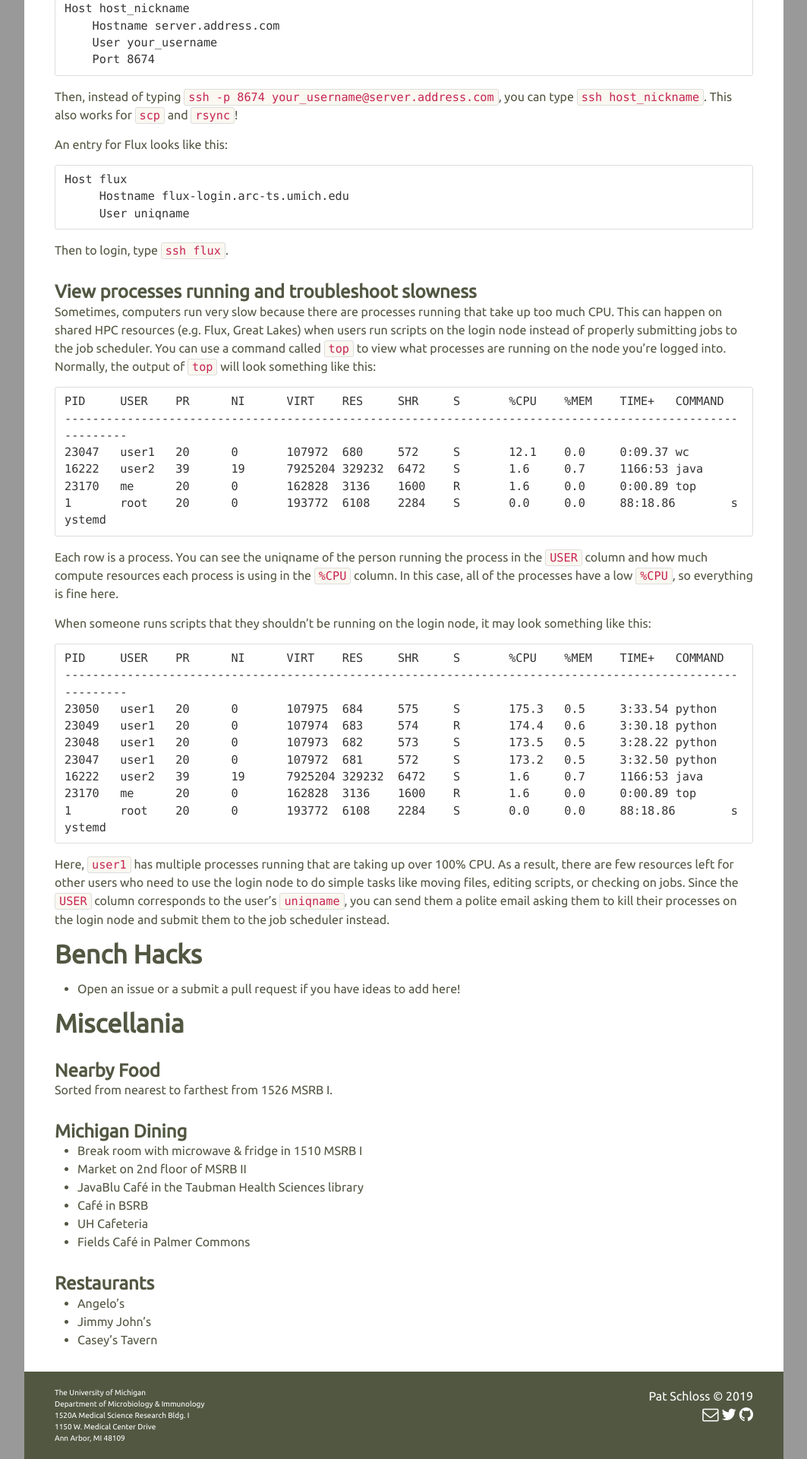
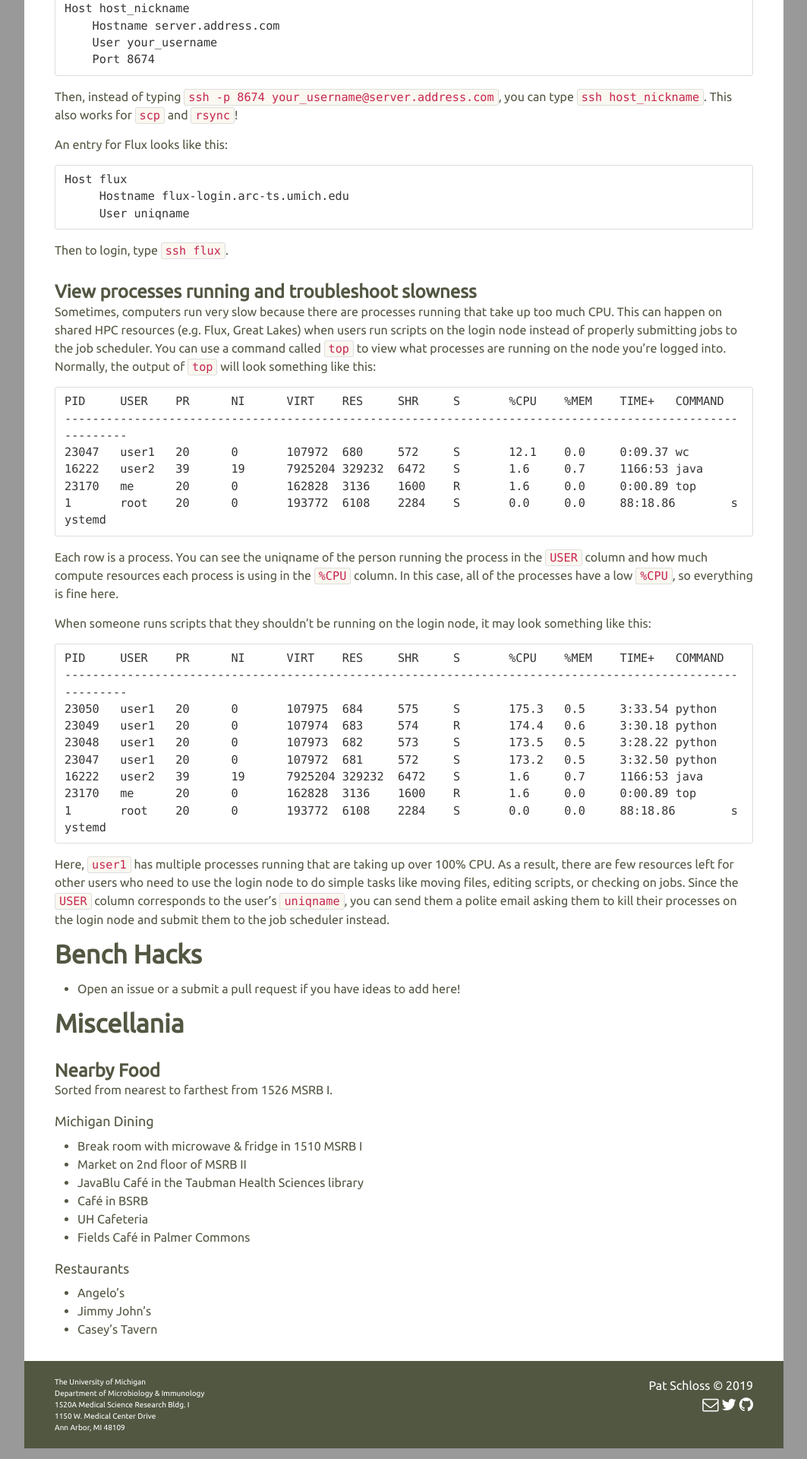
Before and after one commit to SchlossLab/schlosslab.github.io, a Jekyll site: the page built from _lab_business/lab_life_hacks.md, in a window 1280 px wide. Shown: the part 947-2867 px from the top of the page at 76% size, without its empty margins (108-1171 px from the left). Built offline with Jekyll 4.4.1, drawn with Linux system fonts in a browser that asks for light colours; nearby versions of some CDN libraries.

Commit message:
Fix header levels

```diff
--- a/_lab_business/lab_life_hacks.md
+++ b/_lab_business/lab_life_hacks.md
@@ -98,7 +98,7 @@ Here, `user1` has multiple processes running that are taking up over 100% CPU. A
 
 Sorted from nearest to farthest from 1526 MSRB I.
 
-### Michigan Dining
+#### Michigan Dining
 
 * Break room with microwave & fridge in 1510 MSRB I
 * Market on 2nd floor of MSRB II
@@ -107,7 +107,7 @@ Sorted from nearest to farthest from 1526 MSRB I.
 * UH Cafeteria
 * Fields Café in Palmer Commons
 
-### Restaurants
+#### Restaurants
 
 * Angelo's
 * Jimmy John's
```
